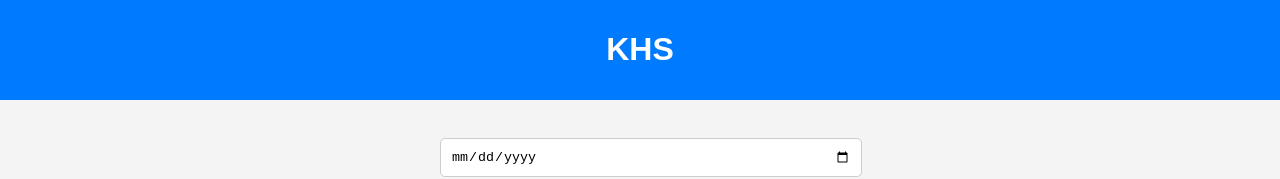
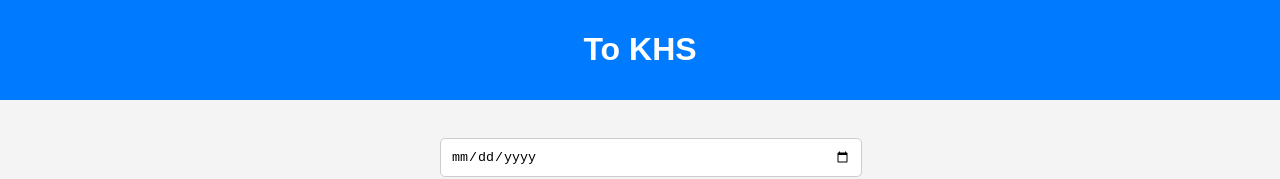
Before and after one commit to GTK-THANGELLA-17/Birthday-Wishes-Webpage, a plain HTML site: page index.html in a window 1280 px wide. Shown: the top 179 px of the page. Drawn offline with Linux system fonts and the light colour scheme.

Commit message:
Birthday-Wishes-Webpage-v1

```diff
--- a/index.html
+++ b/index.html
@@ -111,7 +111,7 @@
 </head>
 <body>
 <header>
-  <h1>KHS</h1>
+  <h1>To KHS</h1>
 </header>
 <div class="container">
   <div id="birthdayWishesTitle">Birthday Wishes <i class="fas fa-birthday-cake"></i></div>
```
